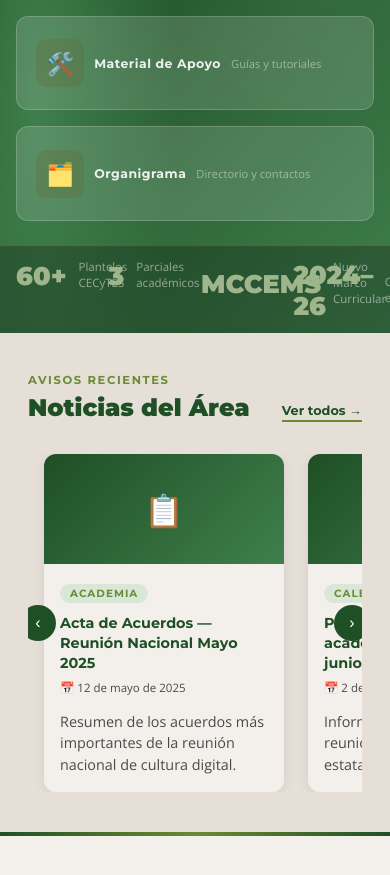
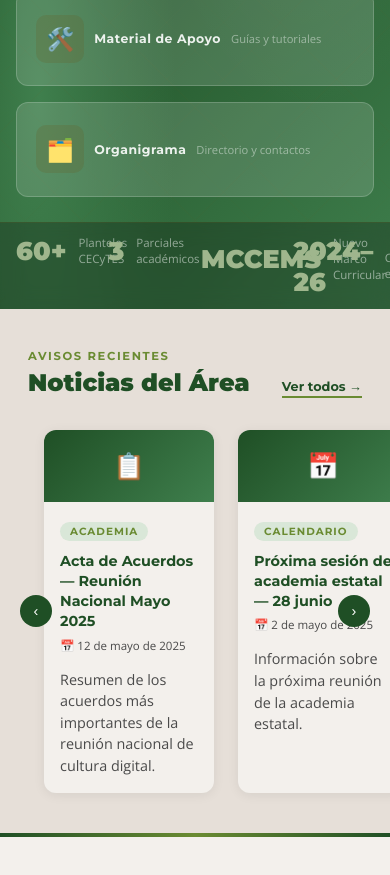
Before and after one commit to cesarsanc-ux/academia-cultura-digital, a plain HTML site: page index.html in a window 390 px wide. Shown: the part 1011-1886 px from the top of the page. Drawn offline with nearby package versions, Linux system fonts and the light colour scheme.

Commit message:
Update Carrousel
Actualizacion del carrusel y cambio de botones de color

```diff
--- a/index.html
+++ b/index.html
@@ -411,15 +411,15 @@
     }
 
     /* Carousel */
-    .carousel-wrap { position: relative; overflow: hidden; }
+    .carousel-wrap { position: relative; overflow: visible; }
     .carousel-track {
       display: flex;
       gap: 1.5rem;
       transition: transform 0.4s cubic-bezier(.25,.8,.25,1);
     }
     .news-card {
-      min-width: 240px;
-      width: 240px;
+      min-width: 200px;
+      width: 200px;
       background: var(--blanco);
       border-radius: 12px;
       overflow: hidden;
@@ -430,7 +430,7 @@
     }
     .news-card:hover { transform: translateY(-4px); box-shadow: 0 8px 24px rgba(97,18,50,0.12); }
     .news-card-img {
-      height: 110px;
+      height: 90px;
       background: linear-gradient(135deg, var(--guinda) 0%, var(--guinda-light) 100%);
       display: flex;
       align-items: center;
@@ -485,8 +485,25 @@
       transition: background 0.2s;
     }
     .carousel-btn:hover { background: var(--guinda-light); }
-    .carousel-btn.prev { left: -18px; }
-    .carousel-btn.next { right: -18px; }
+    .carousel-btn.prev { left: 8px; }
+    .carousel-btn.next { right: 8px; }
+
+    /* Responsive adjustments for smaller screens */
+    @media (max-width: 600px) {
+      .btn-primary, .btn-outline {
+        padding: 10px 14px;
+        font-size: 0.78rem;
+      }
+      .hero-buttons { gap: 0.6rem; }
+      .news-card {
+        min-width: 170px;
+        width: 170px;
+      }
+      .news-card-img { height: 72px; font-size: 1.6rem; }
+      .carousel-btn { width: 32px; height: 32px; font-size: 0.9rem; }
+      .carousel-btn.prev { left: 6px; }
+      .carousel-btn.next { right: 6px; }
+    }
 
     .modal {
       display: none;
```
